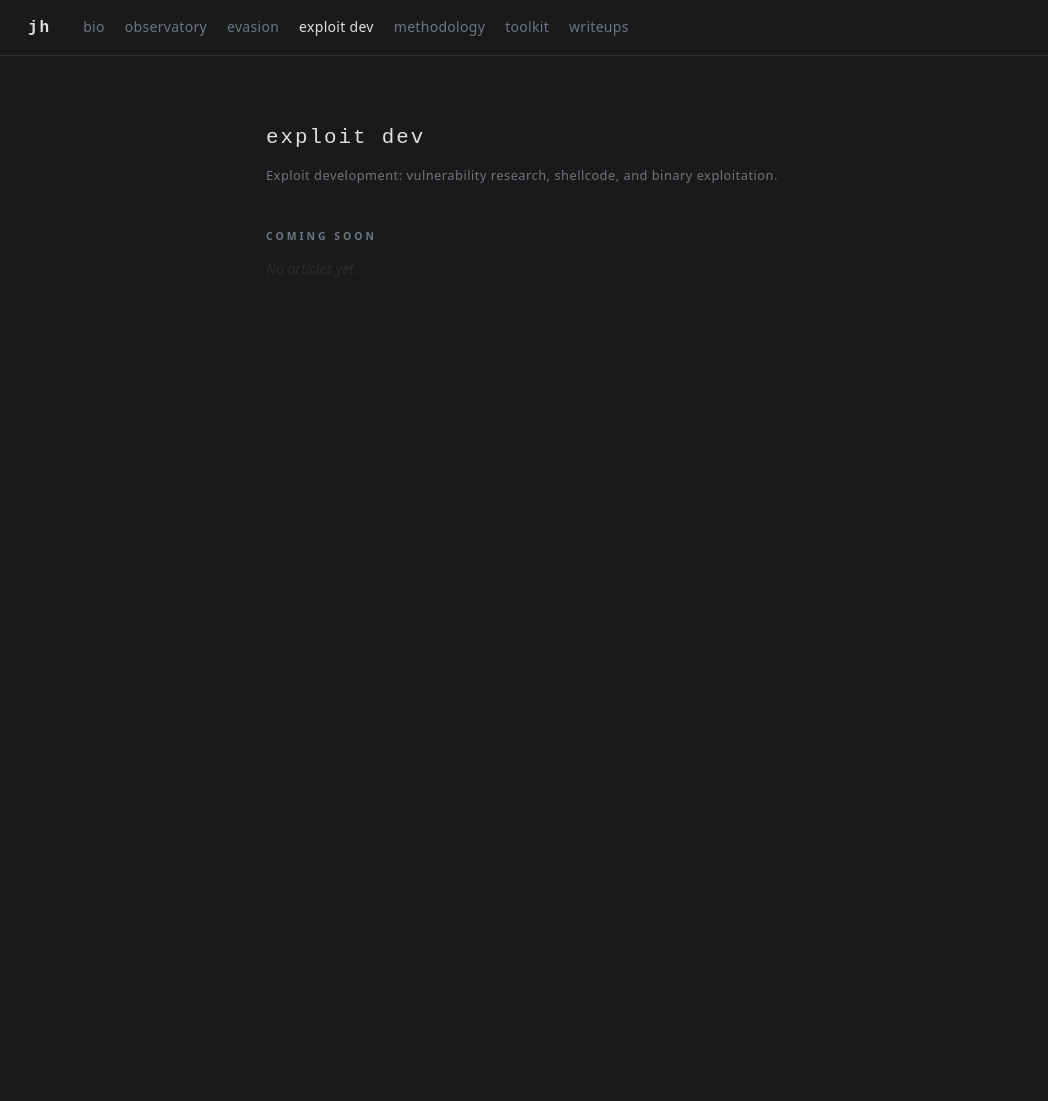
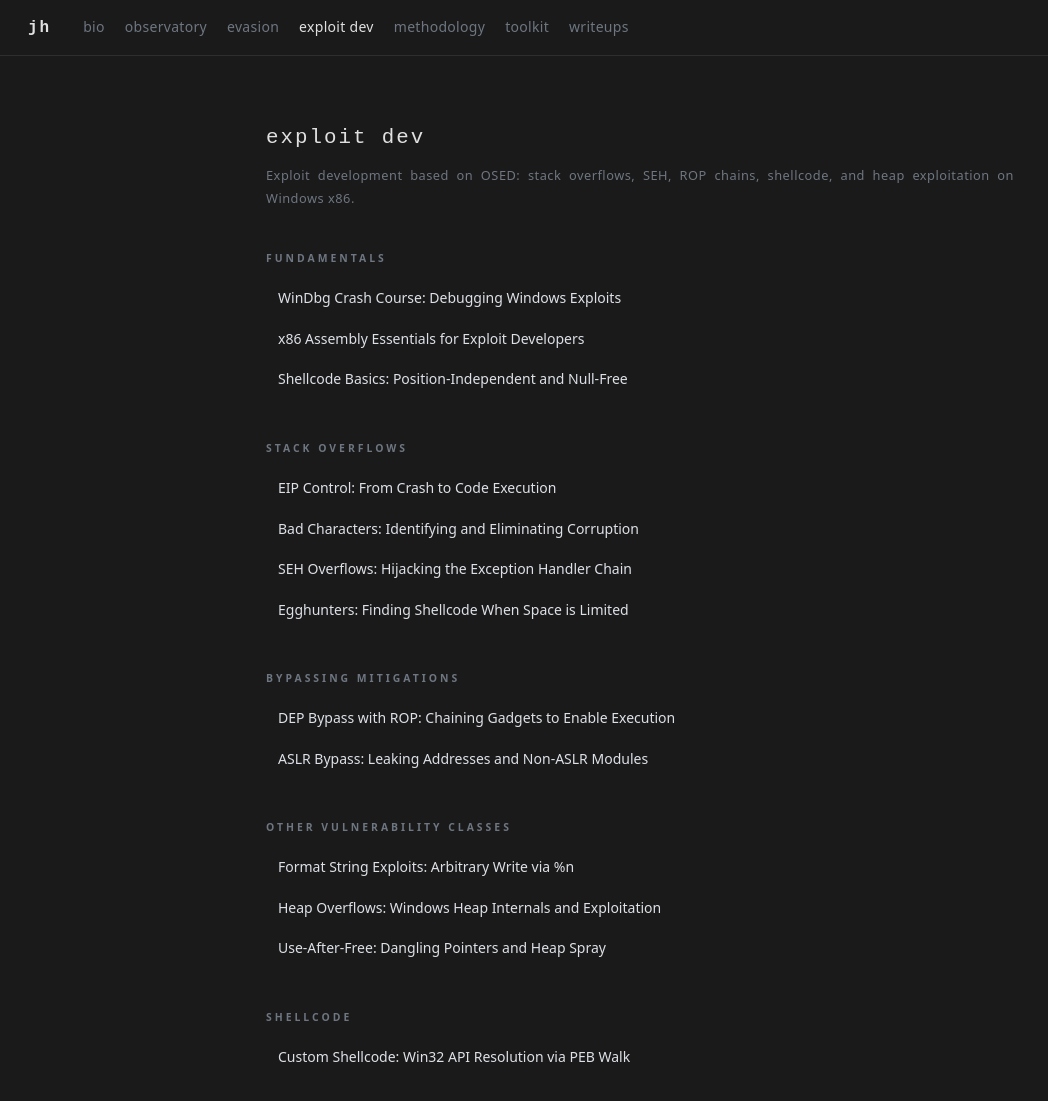
Before and after one commit to juliohenkes/juliohenkes.github.io, a Jekyll site: the page built from exploit-dev/index.md, in a window 1280 px wide and 1189 px high. Shown: the top 1101 px of the window, without its empty margins (0-1048 px from the left). Built offline with Jekyll 4.4.1, drawn with Linux system fonts in a browser that asks for light colours.

Commit message:
add exploit dev index with section and article structure

```diff
--- a/exploit-dev/index.md
+++ b/exploit-dev/index.md
@@ -5,8 +5,42 @@ title: exploit dev
 
 ## exploit dev
 
-<p class="section-desc">Exploit development: vulnerability research, shellcode, and binary exploitation.</p>
+<p class="section-desc">Exploit development based on OSED: stack overflows, SEH, ROP chains, shellcode, and heap exploitation on Windows x86.</p>
 
-<span class="section-label">coming soon</span>
+<span class="section-label">fundamentals</span>
 
-<p class="empty">No articles yet.</p>
+<div class="wu-list">
+  <a href="{{ '/exploit-dev/windbg-crash-course/' | relative_url }}">WinDbg Crash Course: Debugging Windows Exploits</a>
+  <a href="{{ '/exploit-dev/x86-assembly-essentials/' | relative_url }}">x86 Assembly Essentials for Exploit Developers</a>
+  <a href="{{ '/exploit-dev/shellcode-basics/' | relative_url }}">Shellcode Basics: Position-Independent and Null-Free</a>
+</div>
+
+<span class="section-label">stack overflows</span>
+
+<div class="wu-list">
+  <a href="{{ '/exploit-dev/eip-control/' | relative_url }}">EIP Control: From Crash to Code Execution</a>
+  <a href="{{ '/exploit-dev/bad-characters/' | relative_url }}">Bad Characters: Identifying and Eliminating Corruption</a>
+  <a href="{{ '/exploit-dev/seh-overflows/' | relative_url }}">SEH Overflows: Hijacking the Exception Handler Chain</a>
+  <a href="{{ '/exploit-dev/egghunters/' | relative_url }}">Egghunters: Finding Shellcode When Space is Limited</a>
+</div>
+
+<span class="section-label">bypassing mitigations</span>
+
+<div class="wu-list">
+  <a href="{{ '/exploit-dev/dep-rop-bypass/' | relative_url }}">DEP Bypass with ROP: Chaining Gadgets to Enable Execution</a>
+  <a href="{{ '/exploit-dev/aslr-bypass/' | relative_url }}">ASLR Bypass: Leaking Addresses and Non-ASLR Modules</a>
+</div>
+
+<span class="section-label">other vulnerability classes</span>
+
+<div class="wu-list">
+  <a href="{{ '/exploit-dev/format-string-exploits/' | relative_url }}">Format String Exploits: Arbitrary Write via %n</a>
+  <a href="{{ '/exploit-dev/heap-overflows/' | relative_url }}">Heap Overflows: Windows Heap Internals and Exploitation</a>
+  <a href="{{ '/exploit-dev/use-after-free/' | relative_url }}">Use-After-Free: Dangling Pointers and Heap Spray</a>
+</div>
+
+<span class="section-label">shellcode</span>
+
+<div class="wu-list">
+  <a href="{{ '/exploit-dev/custom-shellcode/' | relative_url }}">Custom Shellcode: Win32 API Resolution via PEB Walk</a>
+</div>
```
